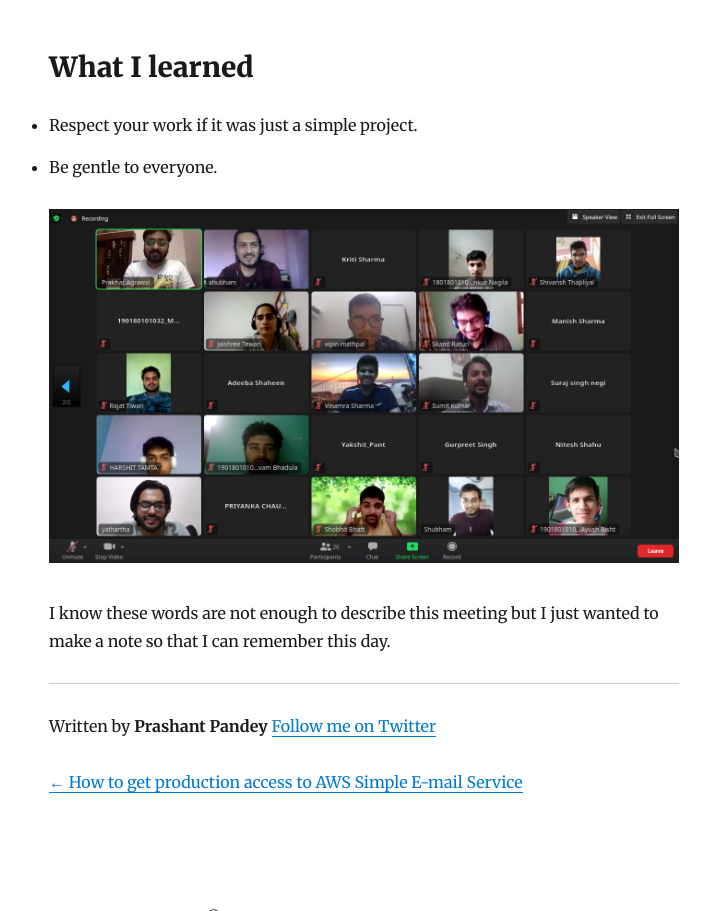
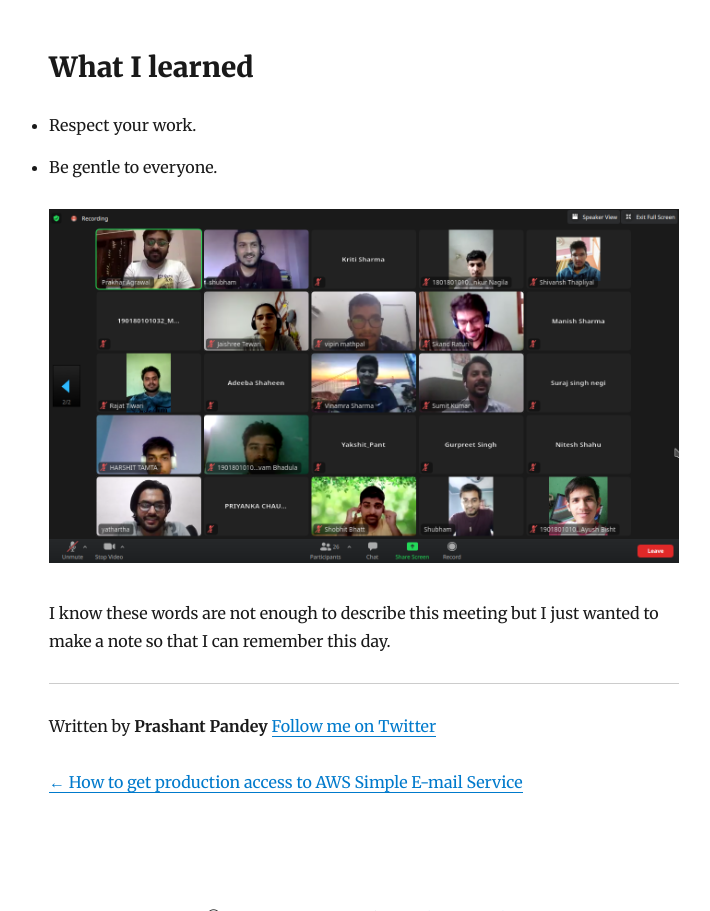
Before and after one commit to prashantpandey9/prashantpandeyblog1.1, a Gatsby site: page /blog/Meet/Manzil/ in a window 1280 px wide. Shown: the part 1401-2312 px from the top of the page, without its empty margins (276-986 px from the left). Built offline with nearby package versions, Linux system fonts and the light colour scheme; Gatsby itself is replaced by a stand-in of ours; some packages are replaced by stand-ins of ours.

Commit message:
Update Manzil.md

```diff
--- a/content/blog/Meet/Manzil.md
+++ b/content/blog/Meet/Manzil.md
@@ -13,7 +13,7 @@ I think it's good to connect with your college alumni and seniors because they k
 ![Meeting Photo](./meet.png)
 
 ## What I learned
- * Respect your work if it was just a simple project.
+ * Respect your work.
  * Be gentle to everyone.
 
 
```
